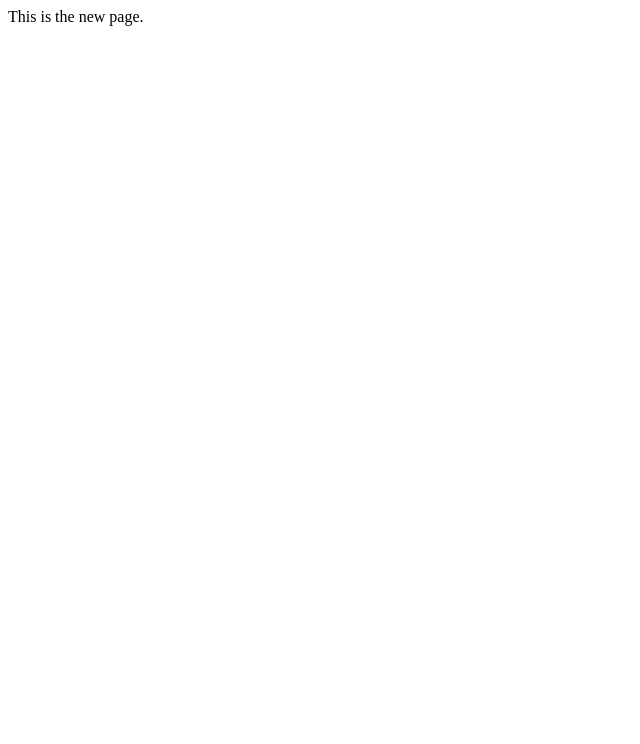
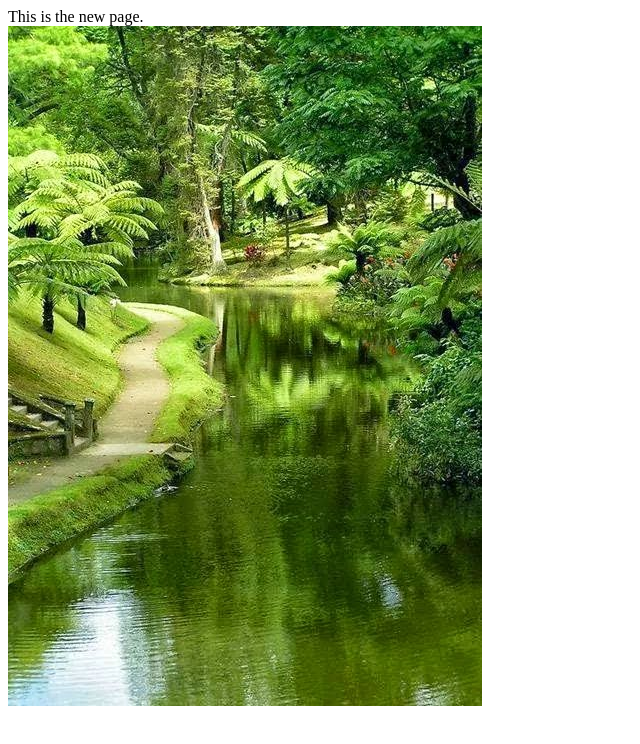
Before and after one commit to dkalemis/dkalemis.github.io, a plain HTML site: page folder/new.html in a window 1280 px wide. Shown: the whole page, without its empty margins (0-640 px from the left). Drawn offline with Linux system fonts and the light colour scheme.

Commit message:
Update new.html

```diff
--- a/folder/new.html
+++ b/folder/new.html
@@ -2,6 +2,10 @@
 
 <body>
 This is the new page.
+
+<br>
+
+<img src="https://dkalemis.github.io/folder/picture.jpg">
 </body>
 
 </html>
```
